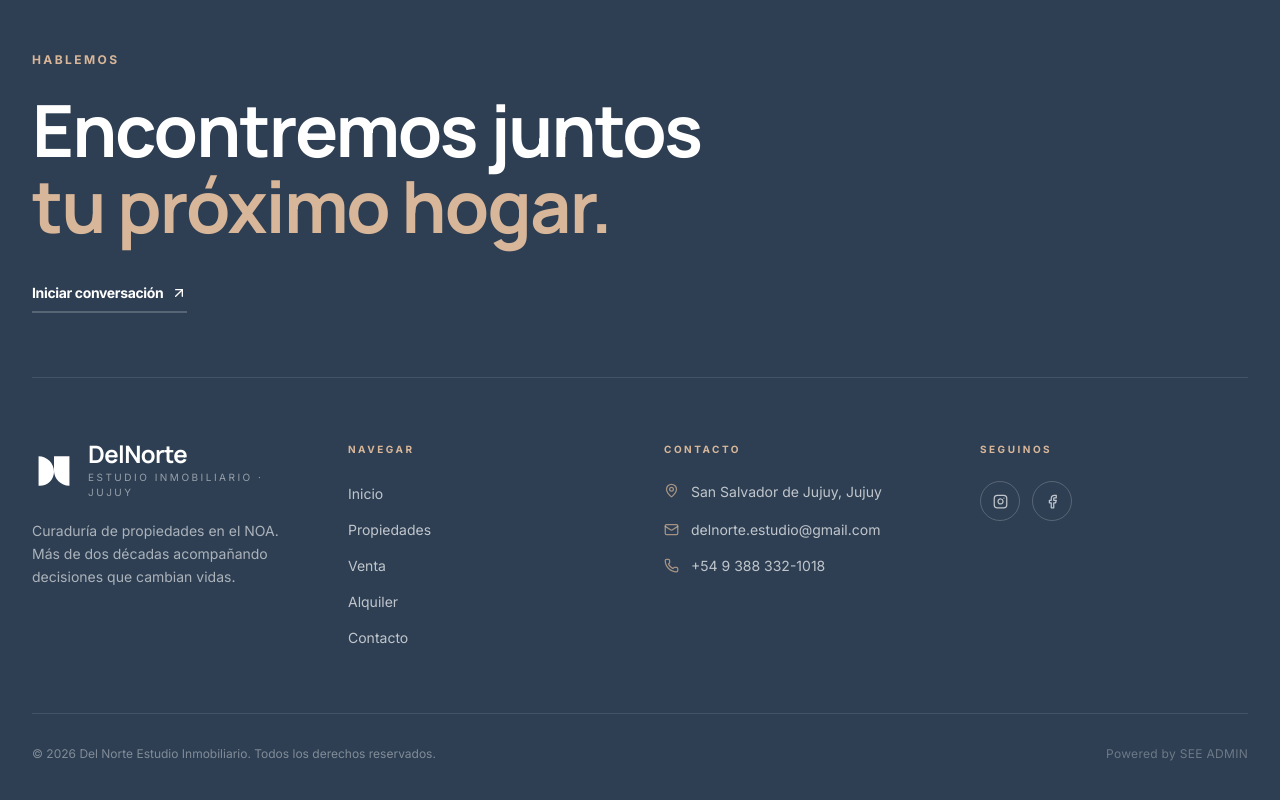
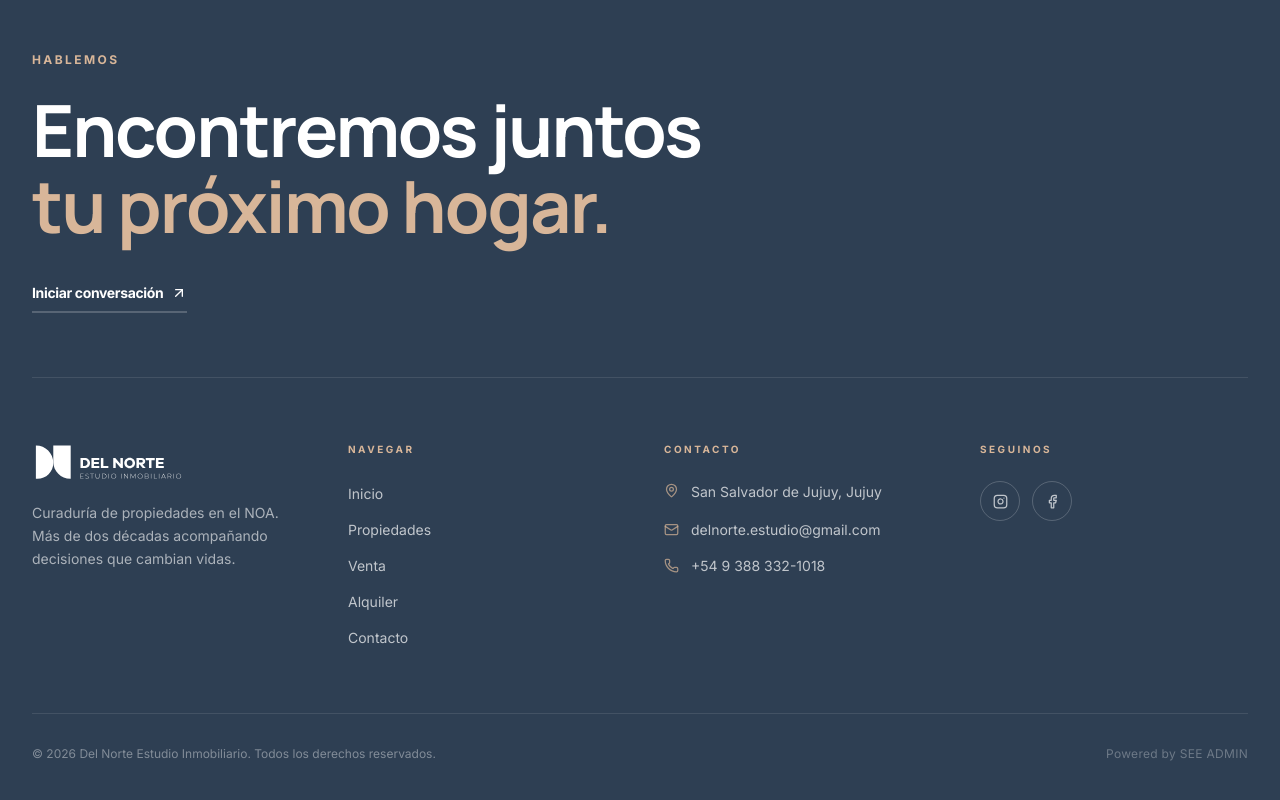
Before and after one commit to valentiniriar/delnorte, a Next.js app: page / in a window 1280 px wide. Shown: the part 4571-5371 px from the top of the page. Built offline with nearby package versions, Linux system fonts and the light colour scheme; no server answers.

Commit message:
fix: footer logo uses real SVG file (logo_dn03) rendered white via CSS filter

```diff
--- a/src/components/layout/Footer.tsx
+++ b/src/components/layout/Footer.tsx
@@ -58,24 +58,12 @@ export default function Footer() {
         <div className="grid grid-cols-1 md:grid-cols-4 gap-12 mb-16">
           {/* Brand */}
           <div className="md:col-span-1 space-y-5">
-            <div className="flex items-center gap-3">
-              <svg
-                viewBox="0 0 1080 1080"
-                className="h-11 w-11 shrink-0"
-                aria-hidden="true"
-              >
-                <path fill="white" d="M193.98,902.34h-32.64V177.66h0c209.13,0,378.66,169.53,378.66,378.66h0c0,191.1-154.92,346.02-346.02,346.02Z"/>
-                <path fill="white" d="M918.66,902.34h-5.42c-206.14,0-373.24-167.11-373.24-373.24V177.66h378.66v724.68Z"/>
-              </svg>
-              <div>
-                <p className="font-headline text-white text-2xl font-bold tracking-tight leading-none">
-                  DelNorte
-                </p>
-                <p className="font-body text-white/50 text-[10px] tracking-[0.25em] uppercase mt-1">
-                  Estudio Inmobiliario · Jujuy
-                </p>
-              </div>
-            </div>
+            <img
+              src="/logo_dn03.svg"
+              alt="Del Norte Estudio Inmobiliario"
+              className="h-10 w-auto"
+              style={{ filter: 'brightness(0) invert(1)' }}
+            />
             <p className="font-body text-sm leading-relaxed text-white/60 max-w-xs">
               Curaduría de propiedades en el NOA. Más de dos décadas acompañando decisiones que cambian vidas.
             </p>
```
